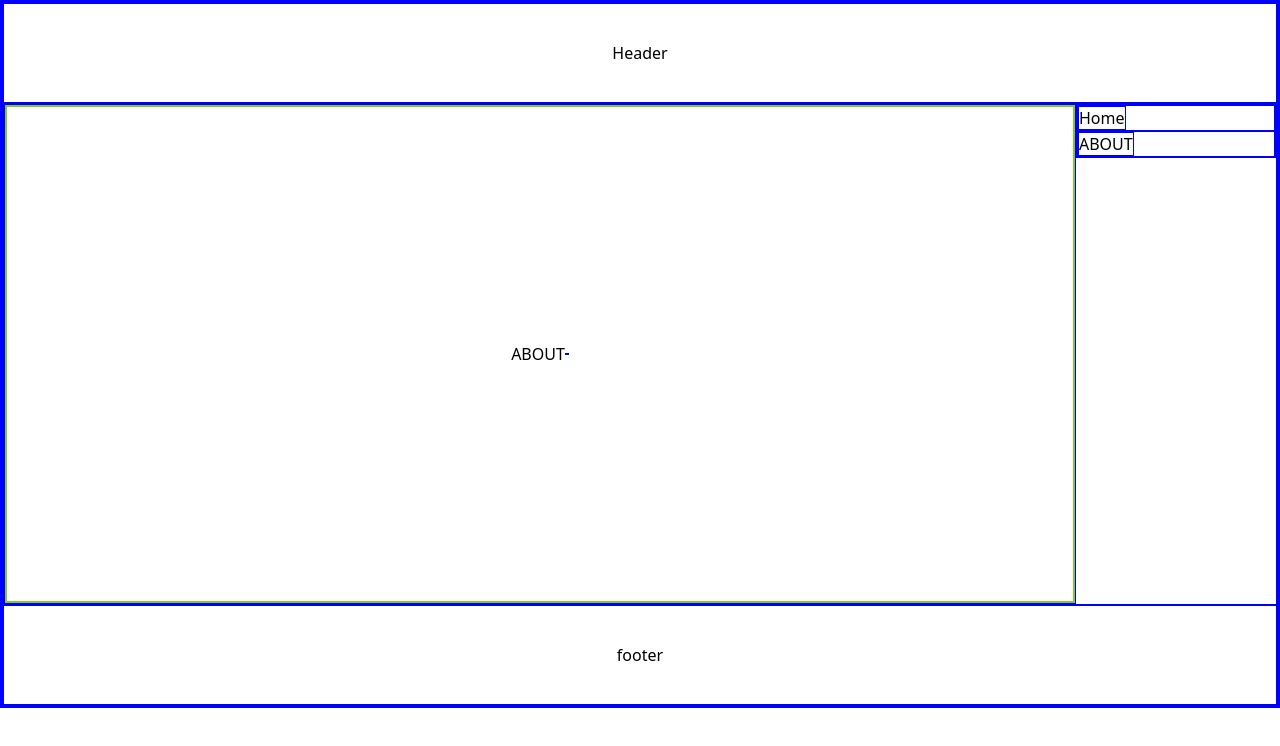
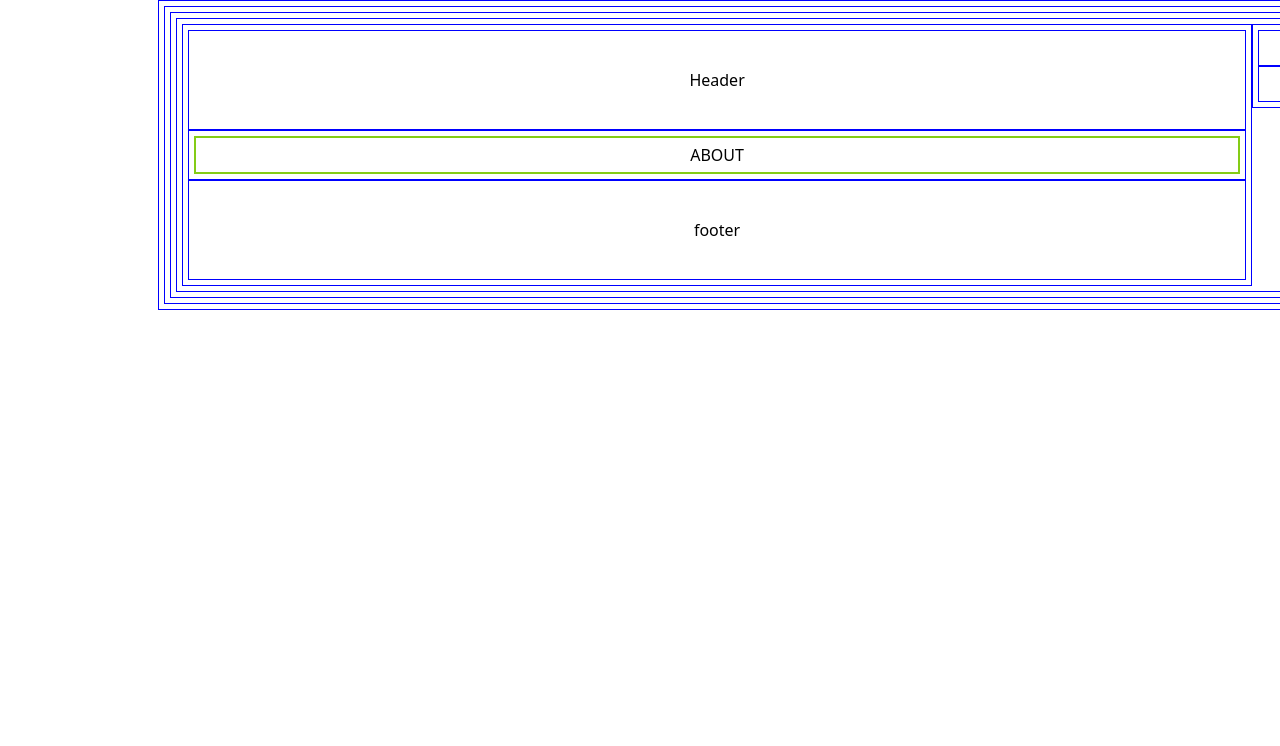
Before and after one commit to zahra-hsb/hanz-, a Next.js app: page /about in a window 1280 px wide. Shown: the top 746 px of the page. Built offline with nearby package versions, Linux system fonts and the light colour scheme.

Commit message:
some problem fixed

```diff
--- a/src/components/layout/index.js
+++ b/src/components/layout/index.js
@@ -4,12 +4,10 @@ import React from "react";
 const Layout = ({ children }) => {
   return (
     <>
-      <header className="w-full h-[100px] flex justify-center items-center">
-        Header
-      </header>
-      <div className="w-full flex">
-        <div className="flex-1 h-[500px]">{children}</div>
-        <aside className="w-[200px] h-full">
+
+      <div className="flex">
+
+        <aside className="w-[200px] basis-[15%] h-full">
           <div>
             <Link href="/">Home</Link>
           </div>
@@ -17,10 +15,24 @@ const Layout = ({ children }) => {
             <Link href="/about">ABOUT</Link>
           </div>
         </aside>
+
+
+        <div className="w-full flex flex-col">
+
+          <header className="w-full h-[100px] flex justify-center items-center">
+            Header
+          </header>
+
+          <div className="flex-1 h-[500px]">{children}</div>
+
+          <footer className="w-full h-[100px] flex justify-center items-center">
+            footer
+          </footer>
+
+        </div>
+
       </div>
-      <footer className="w-full h-[100px] flex justify-center items-center">
-        footer
-      </footer>
+
     </>
   );
 };
--- a/src/pages/about/index.js
+++ b/src/pages/about/index.js
@@ -3,8 +3,8 @@ export default function ABOUT() {
   return (
     <main className="flex justify-center items-center w-full h-full border-lime-500 border-2">
       ABOUT
-      <div className={styles.a}></div>
-      <div className={styles.b}></div>
+      {/* <div className={styles.a}></div>
+      <div className={styles.b}></div> */}
     </main>
   );
 }
--- a/src/styles/globals.css
+++ b/src/styles/globals.css
@@ -13,6 +13,8 @@
 }
 *{
   border: 1px solid blue;
+  padding: 5px;
+  direction: rtl;
 }
 
 body {
```
